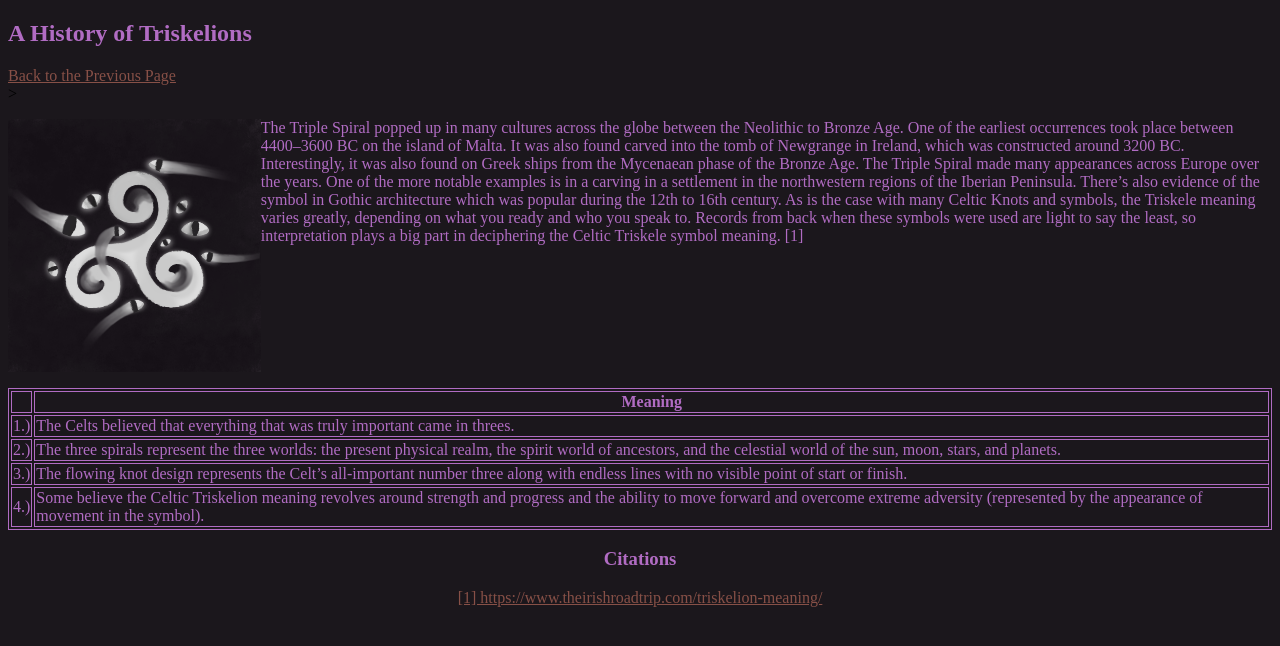
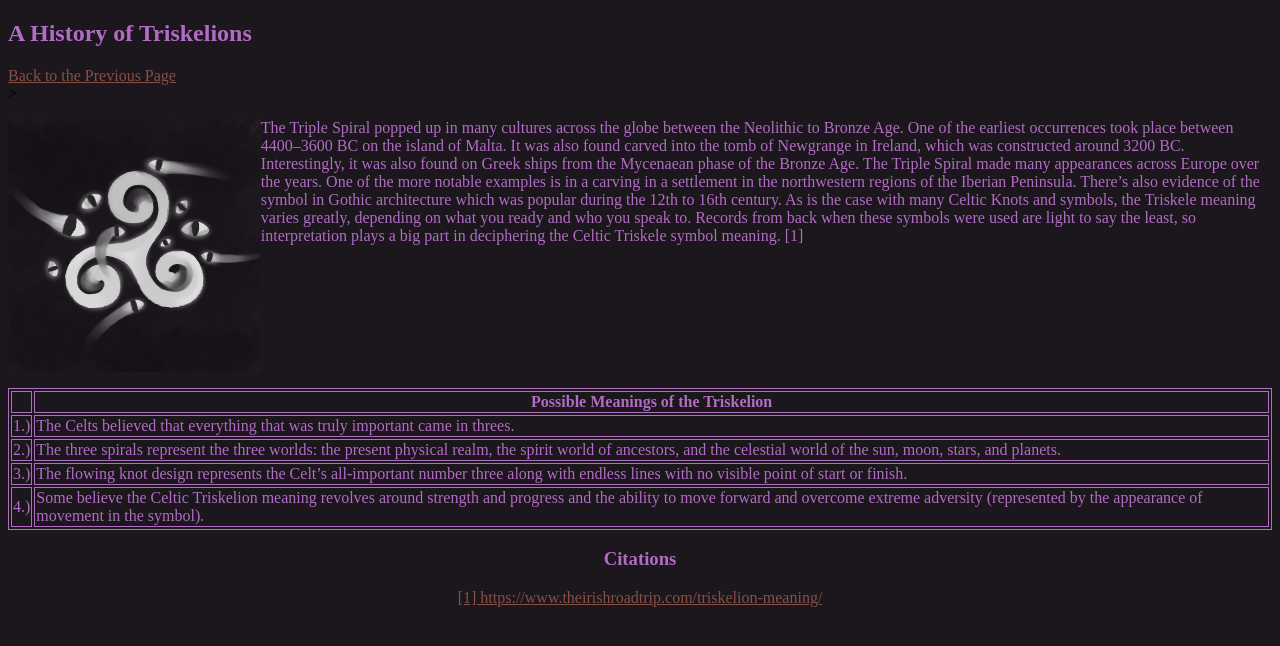
Before and after one commit to exothirteen/Exodus.github.io, a plain HTML site: page second.html in a window 1280 px wide. Drawn offline with Linux system fonts and the light colour scheme.

Commit message:
Update second.html

```diff
--- a/second.html
+++ b/second.html
@@ -32,7 +32,7 @@
                 <table class="center">
                     <thead>
                         <th></th>
-                        <th>Meaning</th>
+                        <th>Possible Meanings of the Triskelion</th>
                     </thead>
                     <tbody>
                         <tr>
```
